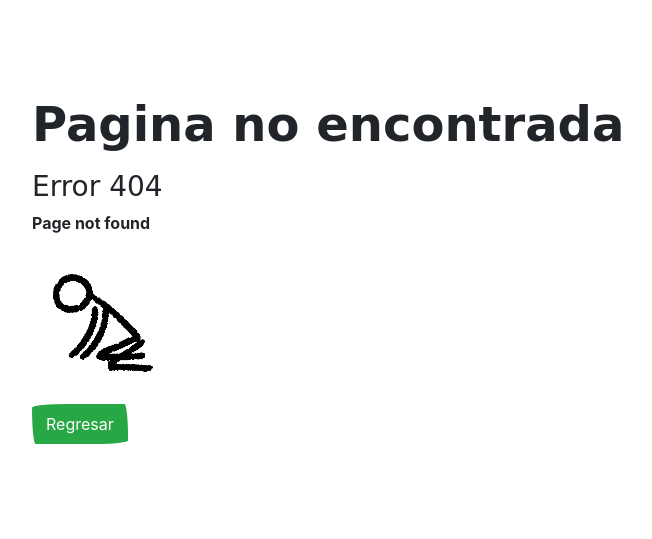
After one commit to EdwinCruzR/ProyectoHangman2, a PHP site: page /404.html in a window 1280 px wide. The commit adds this page. Shown: the top 539 px of the page, without its empty margins (28-680 px from the left). Run offline with PHP 8.4, Linux system fonts and the light colour scheme; some web fonts are replaced.

Commit message:
no recuerdo que hice aqui pero fueron avances jsjs

```diff
--- /dev/null
+++ b/404.html
@@ -0,0 +1,44 @@
+<!doctype html>
+<html lang="en">
+
+<head>
+  <title>Error</title>
+  <!-- Required meta tags -->
+  <meta charset="utf-8">
+  <meta name="viewport" content="width=device-width, initial-scale=1, shrink-to-fit=no">
+
+  <!-- Bootstrap CSS v5.2.1 -->
+  <link href="assets/bootstrap/themes/sketchy/bootstrap.css" rel="stylesheet">
+
+</head>
+
+<body>
+  <header>
+    <!-- place navbar here -->
+  </header>
+  <main>
+<div class="p-5 mb-4 bg-light rounded-3">
+    <div class="container-fluid py-5">
+      <h1 class="display-5 fw-bold">Pagina no encontrada</h1>
+      <p class="col-md-8 fs-4"><h3>Error 404</h3> Page not found</p>
+      <img src="./assets/img/error2.png" alt="" srcset="" width="150px">
+      <form action="index.html" method="post">
+        <button type="submit" class="btn btn-success">Regresar</button>
+      </form>
+    </div>
+  </div>
+  </main>
+  <footer>
+    <!-- place footer here -->
+  </footer>
+  <!-- Bootstrap JavaScript Libraries -->
+  <script src="https://cdn.jsdelivr.net/npm/@popperjs/core@2.11.6/dist/umd/popper.min.js"
+    integrity="sha384-oBqDVmMz9ATKxIep9tiCxS/Z9fNfEXiDAYTujMAeBAsjFuCZSmKbSSUnQlmh/jp3" crossorigin="anonymous">
+  </script>
+
+  <script src="https://cdn.jsdelivr.net/npm/bootstrap@5.2.1/dist/js/bootstrap.min.js"
+    integrity="sha384-7VPbUDkoPSGFnVtYi0QogXtr74QeVeeIs99Qfg5YCF+TidwNdjvaKZX19NZ/e6oz" crossorigin="anonymous">
+  </script>
+</body>
+
+</html>
--- a/assets/css/salas.css
+++ b/assets/css/salas.css
@@ -107,7 +107,7 @@ h1 {
 
 table {
   border-collapse: collapse;
-  width: 99%;
+  width: 100%;
 }
 
 th {
--- a/php/addWords.php
+++ b/php/addWords.php
@@ -47,10 +47,12 @@ if (isset($_POST['submit_editar_lista'])) {
     <meta name="viewport" content="width=device-width, initial-scale=1.0">
     <link href="../assets/bootstrap/themes/sketchy/bootstrap.css" rel="stylesheet">
     <link rel="stylesheet" href="../assets/css/editar.css">
+    <link rel="stylesheet" href="../assets/css/addWords.css">
     <title>Añadir Palabras</title>
 </head>
 
 <body>
+<a href="./dashpage.php"><button type="button" class="btn btn-danger regresar">Regresar</button></a>
     <div class="listas">
         <div id="listas_crear" class="content">
             <div class="form-container">
@@ -84,7 +86,7 @@ if (isset($_POST['submit_editar_lista'])) {
                                     <th><?= (($row['type'] == "I")? "Irregular" : "Regular") ?></th>
                                     <th><?= $row['simplepast'] ?></th>
                                     <td>
-                                        <input type="checkbox" id="word_<?= $idWord ?>" name="selected_words[]" value="<?= $idWord ?>" <?= $checked ?> >
+                                        <input class="checkbox" type="checkbox" id="word_<?= $idWord ?>" name="selected_words[]" value="<?= $idWord ?>" <?= $checked ?> >
                                     </td>
                                 </tr>
                             <?php
--- a/php/crear.php
+++ b/php/crear.php
@@ -18,6 +18,7 @@ $iduser = $_SESSION['id'];
         <title>crear</title>
     </head>
     <body>
+    <a href="./dashpage.php"><button type="button" class="btn btn-danger regresar">Regresar</button></a>
     <?php
     function redirectToDashpage($successMessage) {
         header("Location: ./dashpage.php");
@@ -316,7 +317,7 @@ $iduser = $_SESSION['id'];
             break;
 
         default:
-            echo "no existe";
+            header("Location: ../404.html");
             break;
     }
 ?>
--- a/php/editar.php
+++ b/php/editar.php
@@ -18,6 +18,7 @@ $iduser = $_SESSION['id'];
         <title>Editar</title>
     </head>
     <body>
+    <a href="./dashpage.php"><button type="button" class="btn btn-danger regresar">Regresar</button></a>
     <?php
     function redirectToDashpage($successMessage) {
         echo "<script> alert('$successMessage'); </script>";
```
Also changed, not shown: assets/css/addWords.css (added, +23 -0 lines), assets/css/editar.css (+10 -0 lines), assets/img/error.png (added), assets/img/error1.png (added), assets/img/error2.png (added), assets/img/error3.png (added).
